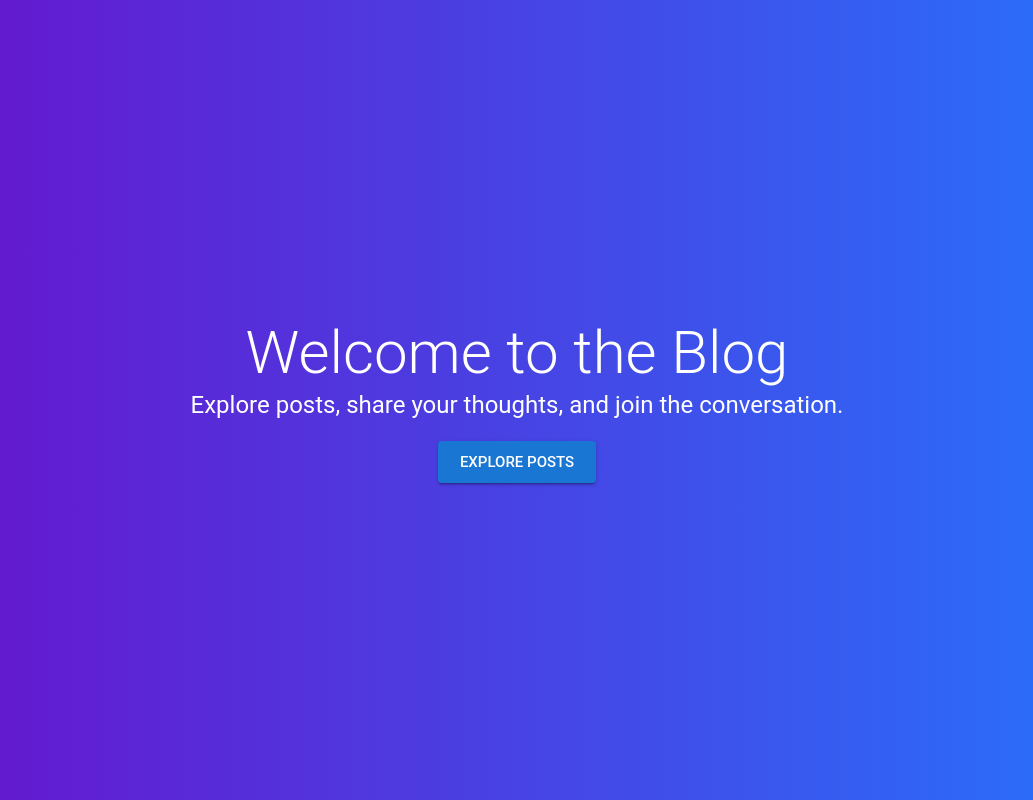
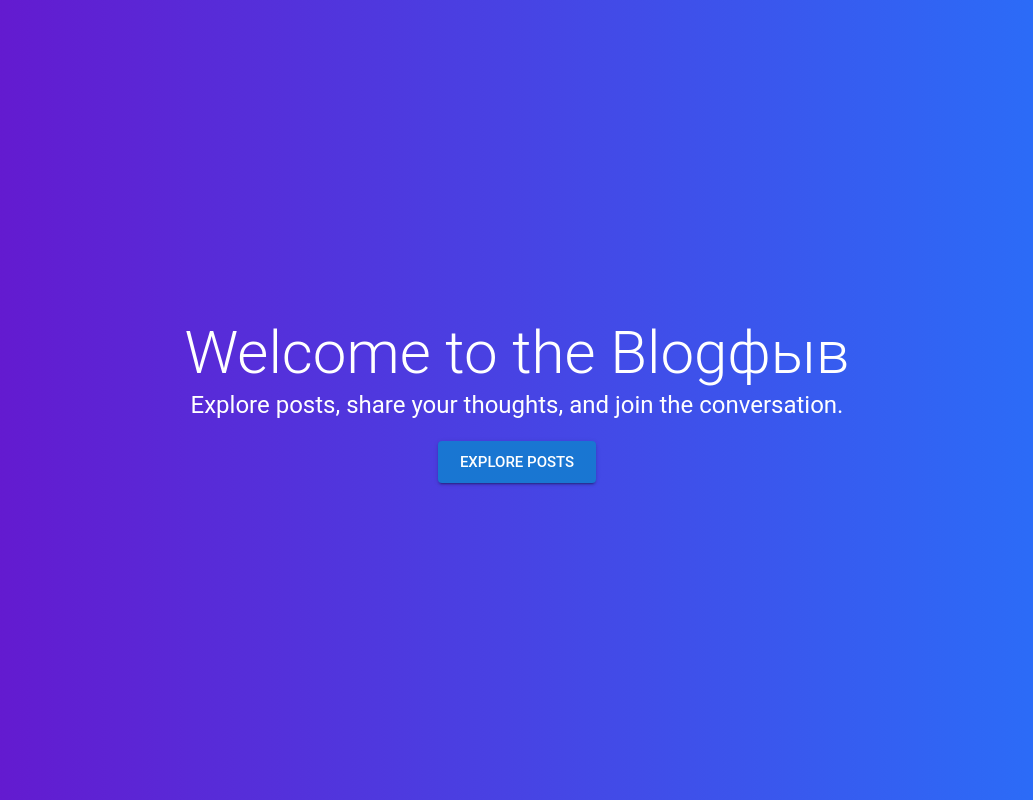
Before and after one commit to opoiasnik/Blog-app, a React (Vite) app in the folder blog-frontend/: page / in a window 1280 px wide. Shown: the whole page, without its empty margins (123-1156 px from the left). Built offline with nearby package versions, Linux system fonts and the light colour scheme.

Commit message:
Update Home.tsx

```diff
--- a/blog-frontend/src/pages/Home.tsx
+++ b/blog-frontend/src/pages/Home.tsx
@@ -16,7 +16,7 @@ const Home: React.FC = () => {
           transition={{ duration: 1 }}
         >
           <Typography variant="h2" align="center" className={styles.title}>
-            Welcome to the Blog
+            Welcome to the Blogфыв
           </Typography>
           <Typography variant="h5" align="center" className={styles.subtitle}>
             Explore posts, share your thoughts, and join the conversation.
```
